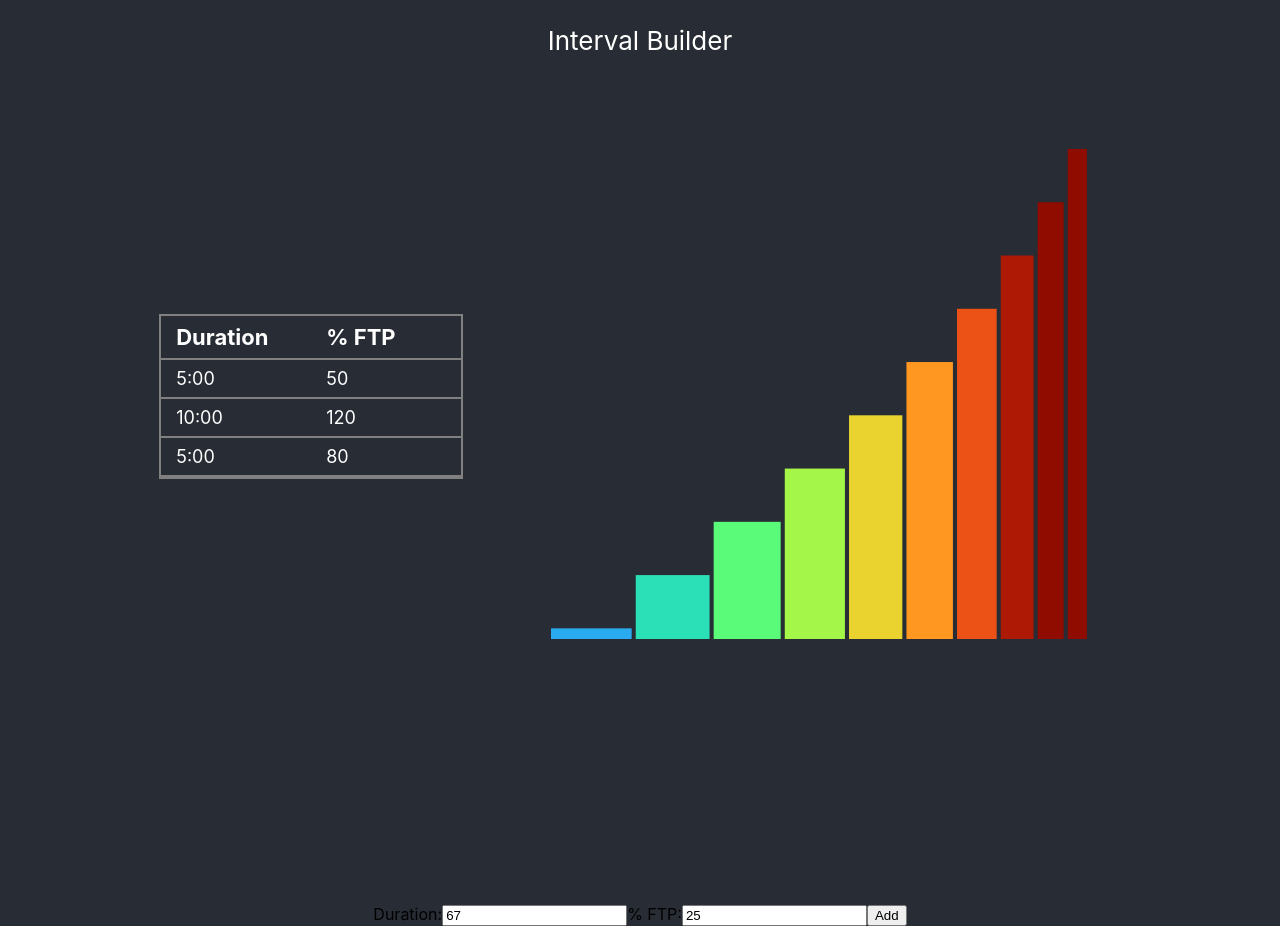
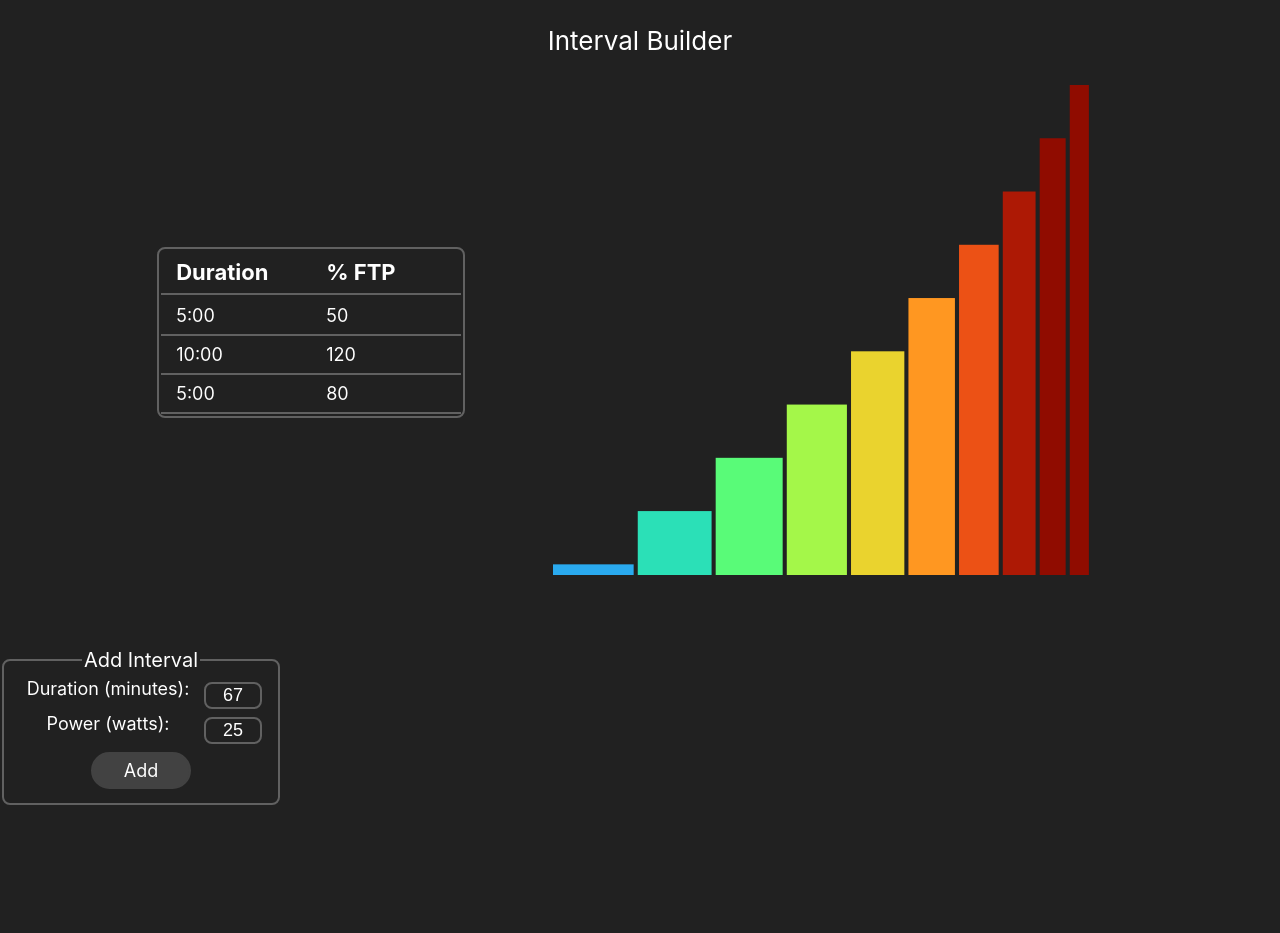
Before and after one commit to rbridges12/interval-builder, a React (Create React App) app: page / in a window 1280 px wide. Built offline with nearby package versions, Linux system fonts and the light colour scheme.

Commit message:
misc css and formatting changes

```diff
--- a/src/components/AddInterval.css
+++ b/src/components/AddInterval.css
@@ -0,0 +1,55 @@
+fieldset {
+    width: 250px;
+    border-radius: 8px;
+    border: 2px solid #616161;
+}
+
+form {
+    color:white;
+    font-size: calc(10px + 1vmin);
+    /* display: flex; */
+}
+
+legend {
+    color: white;
+    font-size: calc(12px + 1vmin);
+}
+
+label {
+    /* display: inline-block; */
+    float: left;
+    display: block;
+    width: 100%;
+}
+
+input[type=text] {
+    float: right;
+    width: 50px;
+    margin: 4px;
+    border: 2px solid #616161;
+    border-radius: 8px;
+    background-color: #212121;
+    color: white;
+    font-size: calc(10px + 1vmin);
+    text-align: center;
+}
+
+input[type=submit] {
+    width: 100px;
+    font-family: inherit;
+    margin: 4px;
+    color: white;
+    font-size: calc(10px + 1vmin);
+    padding-top: 6px;
+    padding-bottom: 6px;
+    padding-left: 6px;
+    padding-right: 6px;
+    background-color: #424242;
+    border-radius: 20px;
+    border: 2px solid #424242;
+}
+
+input[type=submit]:hover {
+    border: 2px solid white;
+    /* background-color: lightsalmon; */
+}
--- a/src/components/AddInterval.js
+++ b/src/components/AddInterval.js
@@ -31,25 +31,31 @@ class AddInterval extends React.Component {
 
     render() {
         return (
+            <fieldset>
+                <legend>Add Interval</legend>
                 <form onSubmit={this.handleSubmit}>
                     <label>
-                    Duration:
+                        Duration (minutes):
                         <input
                             name="duration"
                             type="text"
+                            className="duration"
                             value={this.state.duration}
                             onChange={this.handleInputChange} />
                     </label>
+                    <br />
                     <label>
-                    % FTP:
+                        Power (watts):
                         <input
                             name="ftp_percent"
                             type="text"
                             value={this.state.ftp_percent}
                             onChange={this.handleInputChange} />
                     </label>
+                    <br />
                     <input type="submit" value="Add" />
                 </form>
+            </fieldset>
         );
     }
 
--- a/src/components/App.css
+++ b/src/components/App.css
@@ -1,6 +1,8 @@
 .App {
   text-align: center;
-  background-color: #282c34;
+  /* background-color: #282c34; */
+  background-color: #212121;
+  padding-bottom: 10%;
 }
 
 .App-header {
@@ -17,10 +19,10 @@
   align-items: center;
   justify-content: center;
   display: flex; flex-direction: row;
-  padding-top: 5%;
+  padding-top: 0%;
   padding-right: 5%;
   padding-left: 5%;
-  padding-bottom: 20%;
+  padding-bottom: 5%;
 }
 
 .Chart {
@@ -29,3 +31,8 @@
   padding-left: 5%;
   /* padding-bottom: 10%; */
 }
+
+.AddInterval {
+  align-items: center;
+  justify-content: center;
+}
--- a/src/components/App.js
+++ b/src/components/App.js
@@ -44,7 +44,7 @@ function App() {
         </div>
       </div>
 
-      <div>
+      <div className="AddInterval">
         <AddInterval />
       </div>
     </div>
--- a/src/components/IntervalList.css
+++ b/src/components/IntervalList.css
@@ -1,7 +1,8 @@
 
 table {
-    border: 2px solid gray;
-    border-collapse: collapse;
+    border: 2px solid #616161;
+    /* border-collapse:se; */
+    border-radius: 8px;
     color: white;
     margin: 25px 0;
     min-width: 500px;
@@ -22,12 +23,12 @@ tbody {
 }
 
 th, td {
-    border-bottom: 2px solid gray;
+    border-bottom: 2px solid #616161;
     padding: 8px 15px;
 }
 
-tr:hover {
-    background-color: gray;
+td:hover {
+    background-color: #616161;
 }
 
 /* tr:nth-child(even) {
```
Lines whose indentation alone changed are shown as unchanged.
